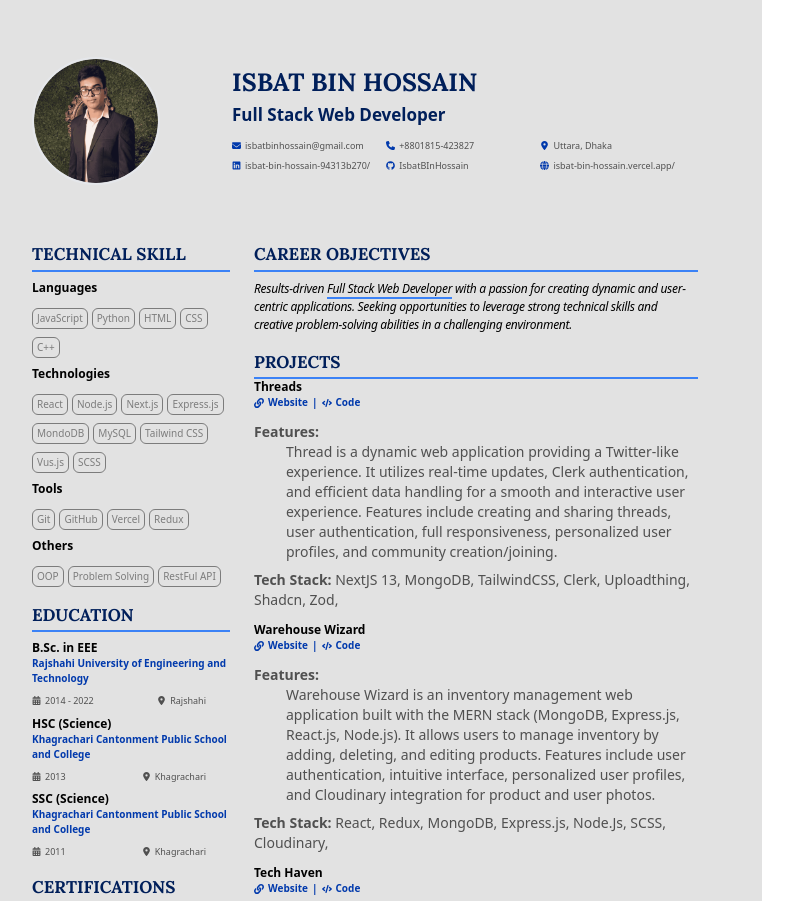
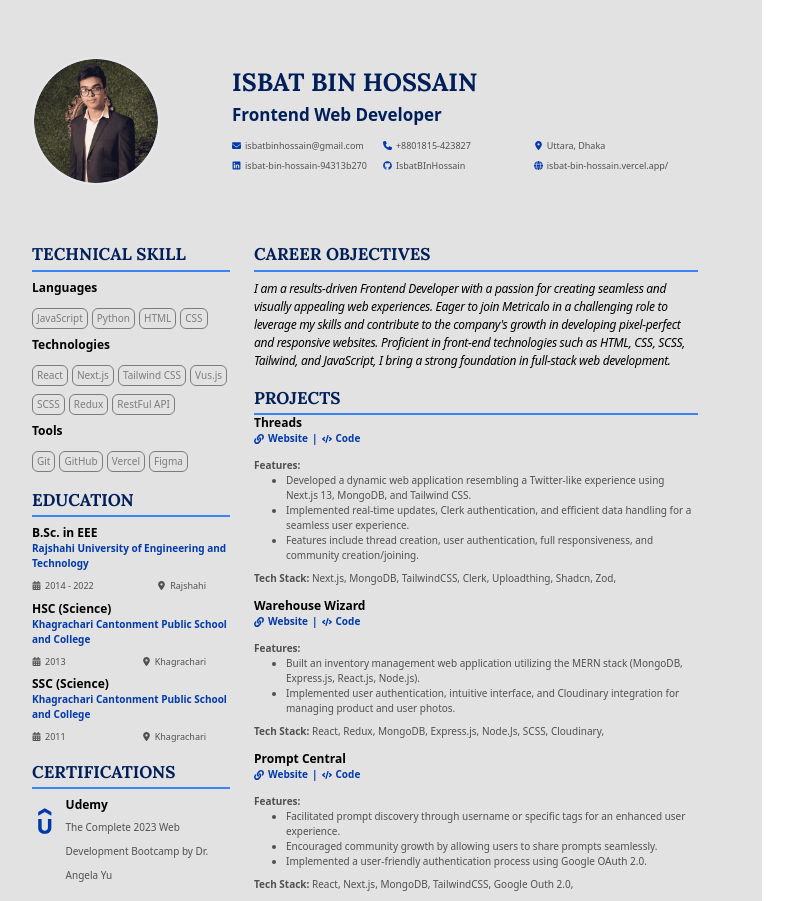
Before and after one commit to IsbatBInHossain/cv-maker, a React (Vite) app: page / in a window 1280 px wide. Shown: the top 901 px of the page, without its empty margins (32-825 px from the left). Built offline with nearby package versions, Linux system fonts and the light colour scheme.

Commit message:
Made the header dynamic

```diff
--- a/src/components/CVHeader.jsx
+++ b/src/components/CVHeader.jsx
@@ -1,3 +1,4 @@
+import { jobDetails, personalInfo } from '../data'
 import { HeaderList } from './HeaderList'
 
 export const CVHeader = () => {
@@ -12,10 +13,10 @@ export const CVHeader = () => {
       </div>
       <div className='flex flex-col ml-[200px]'>
         <h2 className='text-[25px] font-serif text-primary font-bold uppercase'>
-          Isbat Bin Hossain
+          {personalInfo.name}
         </h2>
         <p className='font-bold capitalize text-primary text-[17px]'>
-          Full Stack Web Developer
+          {jobDetails.position}
         </p>
         <HeaderList />
       </div>
--- a/src/components/Courses.jsx
+++ b/src/components/Courses.jsx
@@ -1,17 +1,36 @@
 import { Headline } from './Headline'
-import { FaTrophy } from 'react-icons/fa6'
+import { SiHackerrank, SiUdemy } from 'react-icons/si'
 
 export const Courses = () => {
   return (
     <div className=' mr-6 mt-4'>
       <Headline title='Certifications' />
       <div className='flex gap-2 mt-2'>
-        <FaTrophy className=' text-secondary text-5xl' />
+        <SiUdemy className=' text-secondary text-5xl' />
         <div className=''>
           <h3 className=' font-semibold text-xs'>Udemy</h3>
-          <p className=' text-ash text-[10px]'>
+          <a
+            href='https://www.udemy.com/certificate/UC-8ebeba26-bf0d-42f9-9663-12195d7fe629/'
+            target='_blank'
+            rel='noopener noreferrer'
+            className=' text-ash text-[10px] leading-tight'
+          >
             The Complete 2023 Web Development Bootcamp by Dr. Angela Yu
-          </p>
+          </a>
+        </div>
+      </div>
+      <div className='flex gap-2 mt-4'>
+        <SiHackerrank className=' text-secondary text-2xl' />
+        <div className=''>
+          <h3 className=' font-semibold text-xs'>HackerRank</h3>
+          <a
+            href='https://www.hackerrank.com/certificates/96b4d9b9e147'
+            target='_blank'
+            rel='noopener noreferrer'
+            className=' text-ash text-[10px] leading-tight'
+          >
+            Software Engineer Certificate
+          </a>
         </div>
       </div>
     </div>
--- a/src/components/HeaderList.jsx
+++ b/src/components/HeaderList.jsx
@@ -6,34 +6,50 @@ import {
   FaLocationDot,
   FaPhone,
 } from 'react-icons/fa6'
+import { personalInfo } from '../data'
 
 export const HeaderList = () => {
   return (
     <ul className='grid grid-cols-3 gap-x-4 grid-rows-2 text-[9px]'>
       <li className='text-ash flex items-center gap-1 pt-3'>
         <FaEnvelope className='text-secondary' />{' '}
-        <span>isbatbinhossain@gmail.com</span>
+        <span>{personalInfo.email}</span>
       </li>
       <li className='text-ash flex items-center gap-1 pt-3'>
-        <FaPhone className='text-secondary' /> <span>+8801815-423827</span>
+        <FaPhone className='text-secondary' /> <span>{personalInfo.phone}</span>
       </li>
       <li className='text-ash flex items-center gap-1 pt-3'>
-        <FaLocationDot className='text-secondary' /> <span>Uttara, Dhaka</span>
+        <FaLocationDot className='text-secondary' />{' '}
+        <span>{personalInfo.location}</span>
       </li>
       <li className='text-ash flex items-center gap-1'>
         <FaLinkedin className='text-secondary' />{' '}
-        <a href='https://www.linkedin.com/in/isbat-bin-hossain-94313b270/'>
-          isbat-bin-hossain-94313b270/
+        <a
+          href={`https://www.linkedin.com/in/${personalInfo.linkedin}`}
+          target='_blank'
+          rel='noopener noreferrer'
+        >
+          {personalInfo.linkedin}
         </a>
       </li>
       <li className='text-ash flex items-center gap-1'>
         <FaGithub className='text-secondary' />{' '}
-        <a href='https://github.com/IsbatBInHossain'>IsbatBInHossain</a>
+        <a
+          href={`https://github.com/${personalInfo.github}`}
+          target='_blank'
+          rel='noopener noreferrer'
+        >
+          {personalInfo.github}
+        </a>
       </li>
       <li className='text-ash flex items-center gap-1'>
         <FaGlobe className='text-secondary' />{' '}
-        <a href='https://isbat-bin-hossain.vercel.app/'>
-          isbat-bin-hossain.vercel.app/
+        <a
+          href={personalInfo.portfolio}
+          target='_blank'
+          rel='noopener noreferrer'
+        >
+          {personalInfo.portfolio}
         </a>
       </li>
     </ul>
--- a/src/components/MainBody.jsx
+++ b/src/components/MainBody.jsx
@@ -1,4 +1,4 @@
-import { projects } from '../data'
+import { jobDetails, projects } from '../data'
 import { Headline } from './Headline'
 import ProjectCard from './ProjectCard'
 
@@ -8,13 +8,7 @@ export const MainBody = () => {
       <Headline title='Career Objectives' />
 
       <p className='italic tracking-tight mt-2 text-[12px]'>
-        Results-driven{' '}
-        <span className='border-b-2 border-blue-500'>
-          Full Stack Web Developer
-        </span>{' '}
-        with a passion for creating dynamic and user-centric applications.
-        Seeking opportunities to leverage strong technical skills and creative
-        problem-solving abilities in a challenging environment.
+        {jobDetails['career-objective']}
       </p>
       <Headline title='Projects' classes=' mt-4 ' />
       {projects.map(project => (
--- a/src/components/ProjectCard.jsx
+++ b/src/components/ProjectCard.jsx
@@ -19,14 +19,14 @@ const ProjectCard = ({ project }) => {
           {' Code'}
         </a>
       </div>
-      <ul className=' text-sm text-ash flex flex-col gap-2 mt-3'>
+      <ul className=' text-[10px] text-ash flex flex-col gap-2 mt-3'>
         <li>
           <span className='font-bold'>Features:</span>{' '}
           <ul className='list-disc ml-8'>
-            {/* {project.features?.map((feature, idx) => (
+            {project.features?.map((feature, idx) => (
               <li key={idx}>{feature}</li>
-            ))} */}
-            {project.desc}
+            ))}
+            {/* {project.desc} */}
           </ul>
         </li>
 
--- a/src/components/Technical.jsx
+++ b/src/components/Technical.jsx
@@ -1,20 +1,21 @@
 import { Skill } from './Skill'
 import { skills } from '../data'
 import { Headline } from './Headline'
+import { Fragment } from 'react'
 
 export const Technical = () => {
   return (
     <div className='mr-6'>
       <Headline title='Technical Skill' />
       {Object.entries(skills).map(([type, skillSet]) => (
-        <>
+        <Fragment key={type}>
           <h4 className=' font-bold text-xs mt-2 capitalize'>{type}</h4>
           <div className=' flex flex-wrap mt-2 gap-1'>
             {skillSet.map(skill => (
               <Skill name={skill} key={skill} />
             ))}
           </div>
-        </>
+        </Fragment>
       ))}
     </div>
   )
--- a/src/data.js
+++ b/src/data.js
@@ -1,18 +1,36 @@
+export const personalInfo = {
+  name: 'Isbat Bin Hossain',
+  email: 'isbatbinhossain@gmail.com',
+  phone: '+8801815-423827',
+  location: 'Uttara, Dhaka',
+  linkedin: 'isbat-bin-hossain-94313b270',
+  github: 'IsbatBInHossain',
+  portfolio: 'isbat-bin-hossain.vercel.app/',
+}
+
+export const jobDetails = {
+  position: 'Frontend Web Developer',
+  'career-objective':
+    "I am a results-driven Frontend Developer with a passion for creating seamless and visually appealing web experiences. Eager to join Metricalo in a challenging role to leverage my skills and contribute to the company's growth in developing pixel-perfect and responsive websites. Proficient in front-end technologies such as HTML, CSS, SCSS, Tailwind, and JavaScript, I bring a strong foundation in full-stack web development. ",
+}
+
 export const skills = {
-  languages: ['JavaScript', 'Python', 'HTML', 'CSS', 'C++'],
+  languages: ['JavaScript', 'Python', 'HTML', 'CSS'],
   technologies: [
     'React',
-    'Node.js',
     'Next.js',
-    'Express.js',
-    'MondoDB',
-    'MySQL',
     'Tailwind CSS',
     'Vus.js',
     'SCSS',
+    'Redux',
+    'RestFul API',
+    // 'Express.js',
+    // 'Node.js',
+    // 'MondoDB',
+    // 'MySQL',
   ],
-  tools: ['Git', 'GitHub', 'Vercel', 'Redux'],
-  others: ['OOP', 'Problem Solving', 'RestFul API'],
+  tools: ['Git', 'GitHub', 'Vercel', 'Figma'],
+  // others: ['OOP', 'Problem Solving', 'RestFul API'],
 }
 
 export const projects = [
@@ -25,7 +43,7 @@ export const projects = [
       'Features include thread creation, user authentication, full responsiveness, and community creation/joining.',
     ],
     'tech-stack': [
-      'NextJS 13',
+      'Next.js',
       'MongoDB',
       'TailwindCSS',
       'Clerk',
@@ -55,6 +73,26 @@ export const projects = [
       'Cloudinary',
     ],
     links: {
+      website: 'https://prompt-central.vercel.app/',
+      code: 'https://github.com/IsbatBInHossain/prompt-central',
+    },
+  },
+  {
+    name: 'Prompt Central',
+    desc: "Prompt Central is an AI prompt sharing platform built with Next.js and Tailwind CSS. This platform allows you to explore and discover a wide range of AI prompts contributed by the community. Whether you're a developer, AI enthusiast, or someone looking for inspiration, Prompt Central has got you covered.",
+    features: [
+      'Facilitated prompt discovery through username or specific tags for an enhanced user experience.',
+      'Encouraged community growth by allowing users to share prompts seamlessly.',
+      'Implemented a user-friendly authentication process using Google OAuth 2.0.',
+    ],
+    'tech-stack': [
+      'React',
+      'Next.js',
+      'MongoDB',
+      'TailwindCSS',
+      'Google Outh 2.0',
+    ],
+    links: {
       website: 'https://warehouse-wizard.vercel.app/',
       code: 'https://github.com/IsbatBInHossain/Warehouse-Wizard',
     },
@@ -67,7 +105,7 @@ export const projects = [
       'Ensured secure authentication, and efficient payment processing through Stripe',
       'Added efficient pagination and search functionality.',
     ],
-    'tech-stack': ['Payload CMS', 'MongoDB', 'SCSS', 'Stripe'],
+    'tech-stack': ['Payload CMS', 'Next.js', 'MongoDB', 'SCSS', 'Stripe'],
     links: {
       website: 'https://e-commerce-site-with-payload.payloadcms.app/',
       code: 'https://github.com/IsbatBInHossain/Tech-Haven',
```
Also changed, not shown: 1 other file (tests, documents, lock files or other folders).
